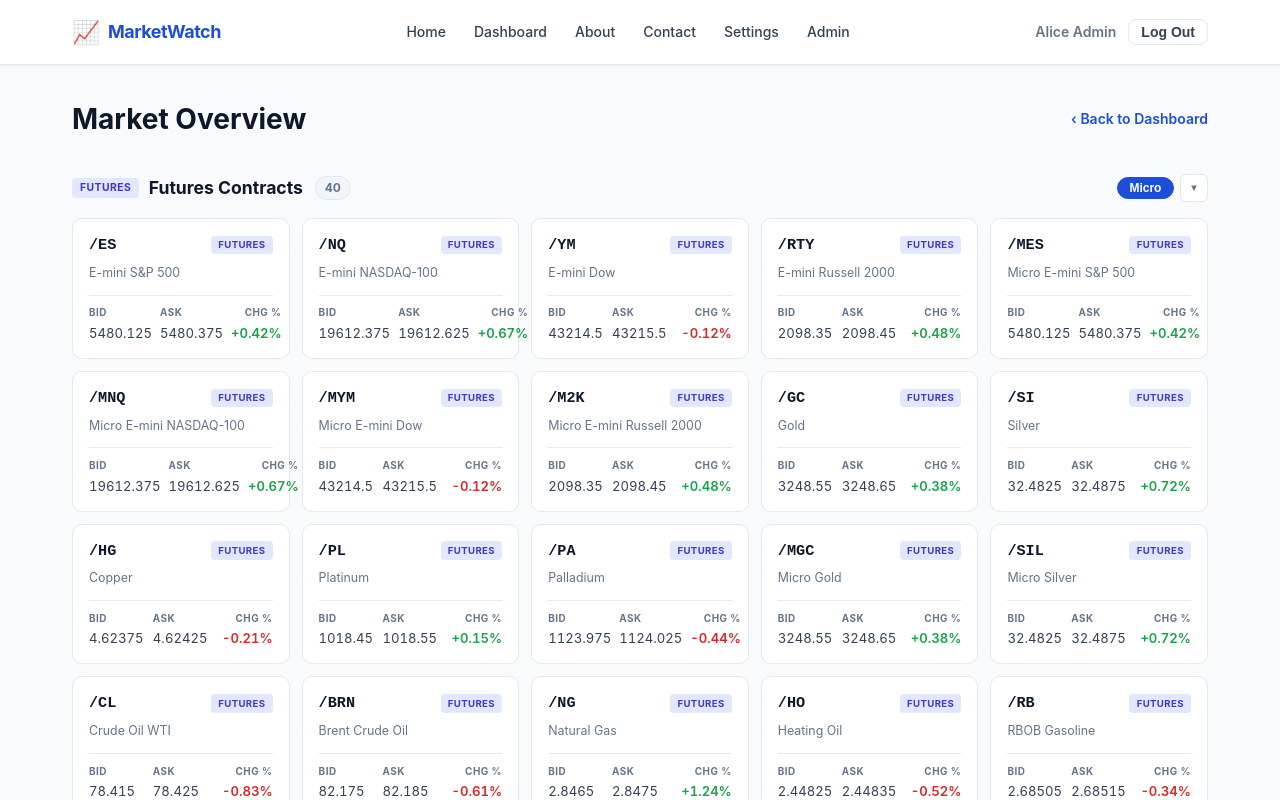
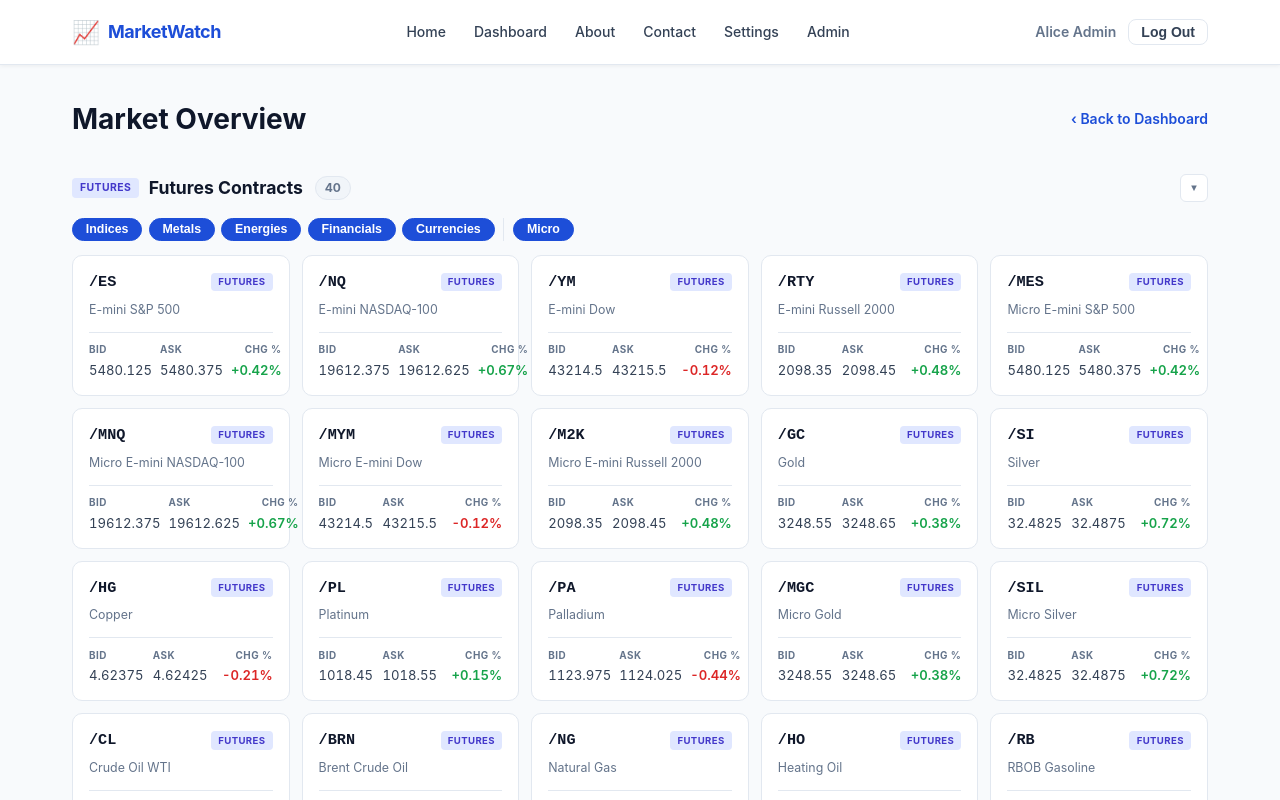
Before and after one commit to WesleyMcCammon/ng-prop-trader, an Angular app: page /market in a window 1280 px wide. Shown: the top 800 px of the page. Built offline with nearby package versions, Linux system fonts and the light colour scheme.

Commit message:
Add filtering to market overview

```diff
--- a/src/app/features/market/market.component.html
+++ b/src/app/features/market/market.component.html
@@ -15,11 +15,17 @@
         </h2>
         <span class="count">{{ futures().length }}</span>
         <div class="section-actions">
-          <button class="filter-btn" [class.filter-btn--active]="showMicro()" (click)="showMicro.set(!showMicro())">Micro</button>
           <button class="collapse-btn" (click)="showFutures.set(!showFutures())">{{ showFutures() ? '▼' : '▶' }}</button>
         </div>
       </div>
       @if (showFutures()) {
+        <div class="category-toggles">
+          @for (cat of futuresCategories; track cat) {
+            <button class="cat-toggle" [class.cat-toggle--active]="activeF().has(cat)" (click)="toggleFutures(cat)">{{ cat }}</button>
+          }
+          <span class="filter-divider"></span>
+          <button class="cat-toggle" [class.cat-toggle--active]="showMicro()" (click)="showMicro.set(!showMicro())">Micro</button>
+        </div>
         <div class="cards-grid">
           @for (i of futures(); track i.symbol) {
             <app-instrument-card [instrument]="i" />
@@ -41,6 +47,11 @@
         </div>
       </div>
       @if (showForex()) {
+        <div class="category-toggles">
+          @for (cat of forexCategories; track cat) {
+            <button class="cat-toggle" [class.cat-toggle--active]="activeFx().has(cat)" (click)="toggleForex(cat)">{{ cat }}</button>
+          }
+        </div>
         <div class="cards-grid">
           @for (i of forex(); track i.symbol) {
             <app-instrument-card [instrument]="i" />
--- a/src/app/features/market/market.component.scss
+++ b/src/app/features/market/market.component.scss
@@ -78,13 +78,20 @@
   margin-left: auto;
 }
 
-.filter-btn {
-  padding: 0.2rem 0.7rem;
+.category-toggles {
+  display: flex;
+  gap: 0.4rem;
+  flex-wrap: wrap;
+  margin-bottom: 0.875rem;
+}
+
+.cat-toggle {
+  padding: 0.22rem 0.8rem;
   border-radius: 999px;
   border: 1px solid var(--color-border);
-  background: var(--color-surface-2);
+  background: var(--color-surface);
   color: var(--color-text-muted);
-  font-size: 0.75rem;
+  font-size: 0.775rem;
   font-weight: 600;
   cursor: pointer;
   transition: background 0.15s, color 0.15s, border-color 0.15s;
@@ -101,6 +108,13 @@
 
     &:hover { opacity: 0.88; }
   }
+}
+
+.filter-divider {
+  width: 1px;
+  background: var(--color-border);
+  align-self: stretch;
+  margin: 0 0.15rem;
 }
 
 .collapse-btn {
--- a/src/app/features/market/market.component.ts
+++ b/src/app/features/market/market.component.ts
@@ -2,6 +2,8 @@
 import { Title } from '@angular/platform-browser';
 import { RouterLink } from '@angular/router';
 import { InstrumentService } from '../../core/services/instrument.service';
+import { CategoryService } from '../../core/services/category.service';
+import { InstrumentCategory } from '../../shared/model/instrument.model';
 import { InstrumentCardComponent } from '../../shared/components/instrument-card/instrument-card.component';
 
 @Component({
@@ -13,24 +15,54 @@
 })
 export class MarketComponent {
   private instrumentService = inject(InstrumentService);
+  private categoryService   = inject(CategoryService);
 
   instruments = this.instrumentService.instruments;
+
+  readonly futuresCategories: InstrumentCategory[] = this.categoryService.byType('futures');
+  readonly forexCategories:   InstrumentCategory[] = this.categoryService.byType('forex');
 
   showFutures = signal(true);
   showForex   = signal(true);
   showCfds    = signal(true);
   showMicro   = signal(true);
+  activeF     = signal<Set<InstrumentCategory>>(new Set(this.futuresCategories));
+  activeFx    = signal<Set<InstrumentCategory>>(new Set(this.forexCategories));
 
   futures = computed(() => {
-    const micro = this.showMicro();
+    const active = this.activeF();
+    const micro  = this.showMicro();
     return this.instruments().filter(i =>
-      i.type === 'futures' && (micro || !i.name.startsWith('Micro'))
+      i.type === 'futures' &&
+      active.has(i.category) &&
+      (micro || !i.name.startsWith('Micro'))
     );
   });
-  forex = computed(() => this.instruments().filter(i => i.type === 'forex'));
-  cfds  = computed(() => this.instruments().filter(i => i.type === 'cfd'));
+
+  forex = computed(() => {
+    const active = this.activeFx();
+    return this.instruments().filter(i => i.type === 'forex' && active.has(i.category));
+  });
+
+  cfds = computed(() => this.instruments().filter(i => i.type === 'cfd'));
 
   constructor() {
     inject(Title).setTitle('Market – MarketWatch');
   }
+
+  toggleFutures(cat: InstrumentCategory): void {
+    this.activeF.update(set => {
+      const next = new Set(set);
+      next.has(cat) ? next.delete(cat) : next.add(cat);
+      return next;
+    });
+  }
+
+  toggleForex(cat: InstrumentCategory): void {
+    this.activeFx.update(set => {
+      const next = new Set(set);
+      next.has(cat) ? next.delete(cat) : next.add(cat);
+      return next;
+    });
+  }
 }
```
